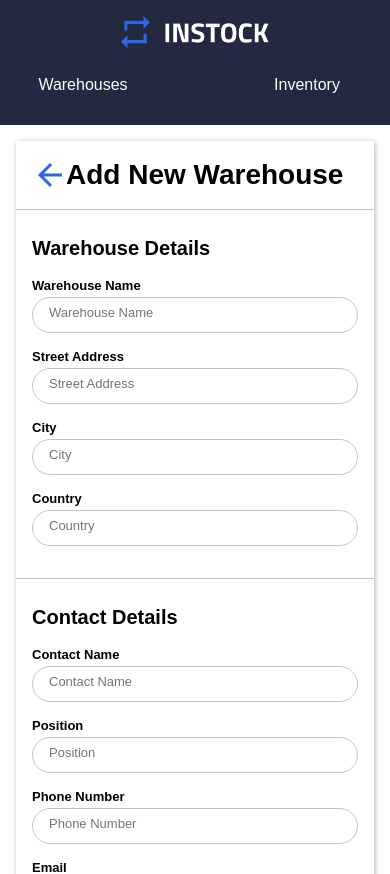
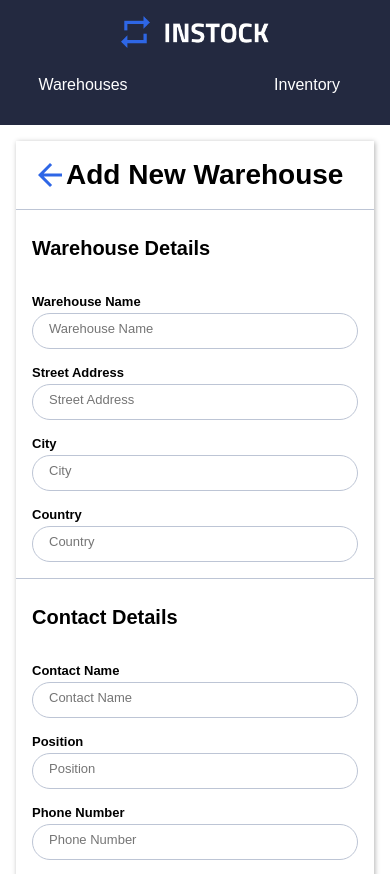
Before and after one commit to sowmya-malur/mountain-beaver-instock-client, a React (Create React App) app in the folder mountain-beaver-client/: page / in a window 390 px wide. Shown: the top 874 px of the page. Built offline with nearby package versions, Linux system fonts and the light colour scheme; a web font is replaced by a local one.

Commit message:
Fix margin and padding for error messages for mobile and tablet designs

```diff
--- a/mountain-beaver-client/src/pages/AddWarehousePage/AddWarehousePage.scss
+++ b/mountain-beaver-client/src/pages/AddWarehousePage/AddWarehousePage.scss
@@ -97,17 +97,20 @@
     height: $element-mobile-height;
     border: 0.063rem solid $color-borders;
     padding: 0 1rem 0.25rem 1rem;
-    margin-bottom: $mobile-margin;
     font-family: $font-family;
     font-size: $mobile-font-size-label-button;
 
     @include tablet {
       font-size: $tablet-font-size-label-button;
       height: $element-tablet-height;
-      margin-bottom: $tablet-margin;
+
     }
     &--error {
         border: 0.063rem solid $color-error;
+    }
+
+    ::placeholder {
+      color: $color-secondary-text;
     }
   }
 
@@ -115,14 +118,23 @@
     color: $color-error;
     display:flex;
     flex-direction: row;
+    align-items: center;
+    font-size: $mobile-font-size-body-small;
+    padding-top: 0.25rem;
+    @include tablet {
+      font-size: $tablet-font-size-body-small;
+    }
   }
+
   &__label {
+    margin-top: $mobile-margin;
     padding-bottom: 0.25rem;
     font-size: $mobile-font-size-label-button;
     font-weight: $font-weight-semi-bold;
 
     @include tablet {
       font-size: $tablet-font-size-label-button;
+      margin-top: $tablet-margin;
     }
   }
 
```
